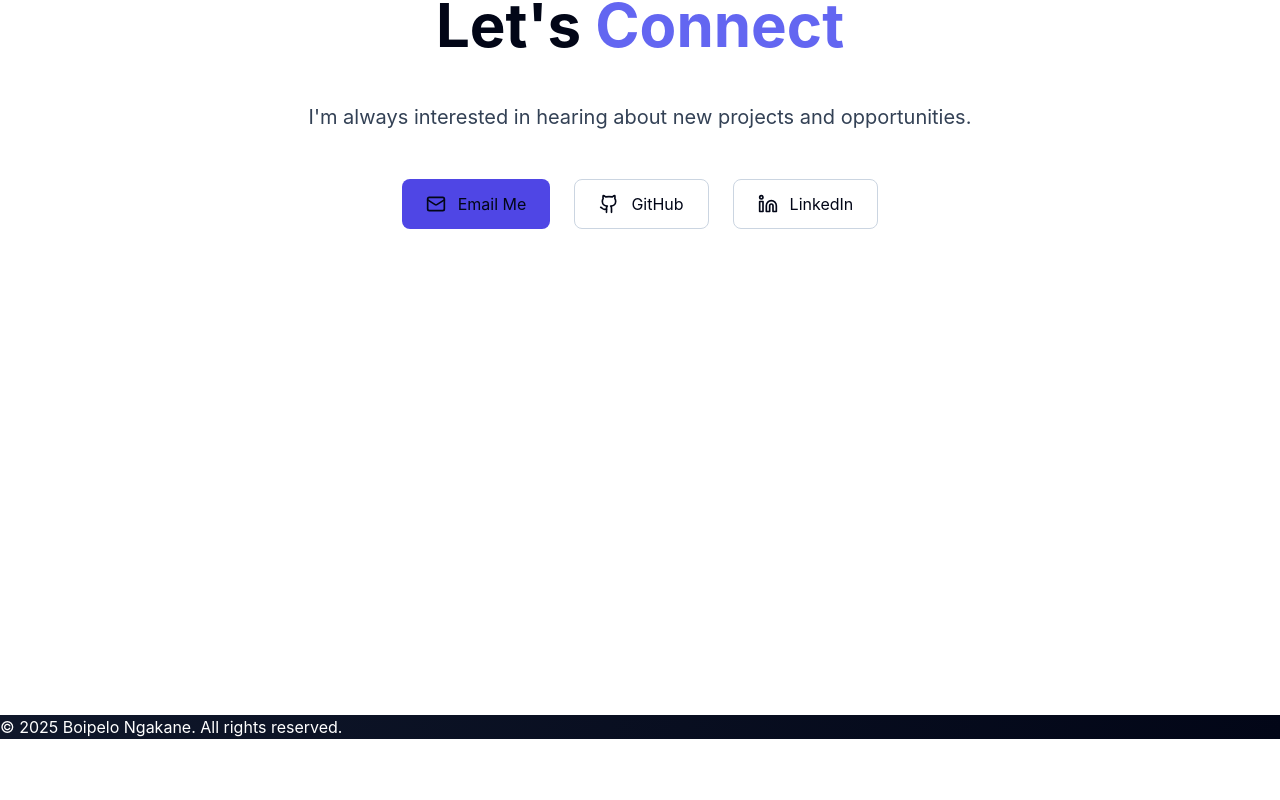
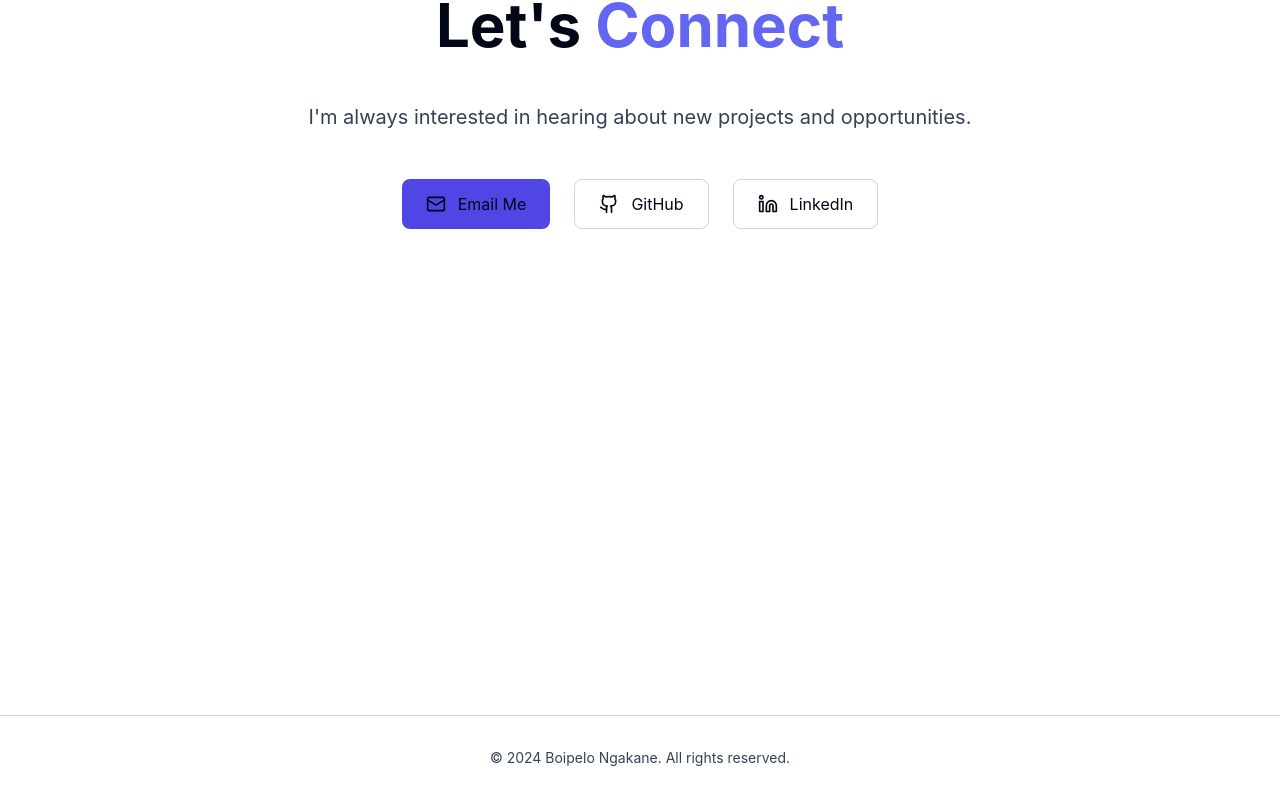
Before and after one commit to boipelo-codes/Project-Portfolio, a React (Vite) app: page / in a window 1280 px wide. Shown: the part 2494-3294 px from the top of the page. Before the commit the page ends 3233 px from the top, so only its background shows below. Built offline with nearby package versions, Linux system fonts and the light colour scheme.

Commit message:
update footer

```diff
--- a/src/components/footer.jsx
+++ b/src/components/footer.jsx
@@ -2,8 +2,10 @@ import React from 'react';
 
 export default function Footer() {
   return (
-    <footer>
-      © 2025 Boipelo Ngakane. All rights reserved.
+    <footer className="py-8 px-6 border-t border-slate-800 dark:border-slate-300 bg-slate-950 dark:bg-white text-slate-500 dark:text-slate-700">
+      <div className="max-w-7xl mx-auto text-center text-sm">
+        <p>© 2024 Boipelo Ngakane. All rights reserved.</p>
+      </div>
     </footer>
   );
 }
```
